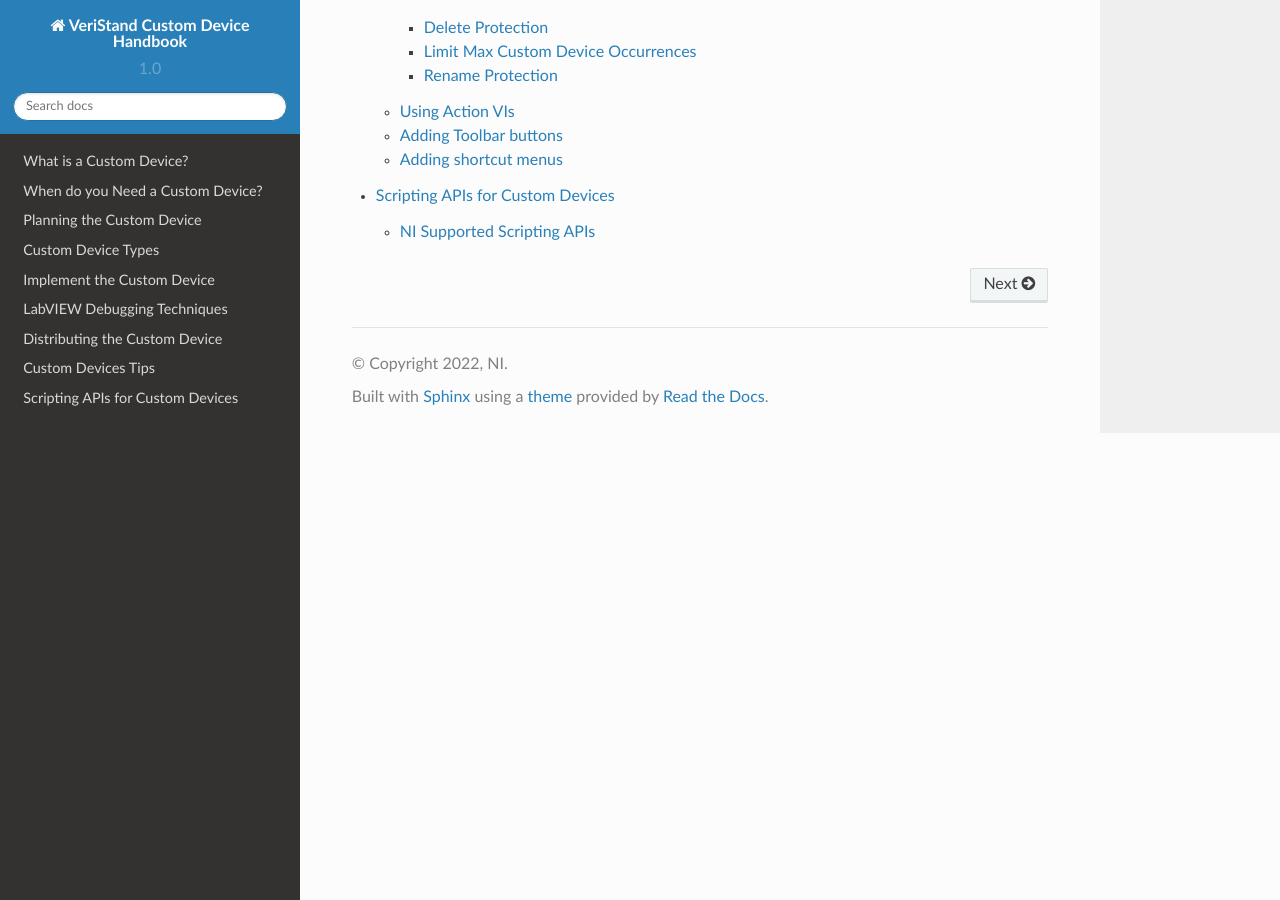
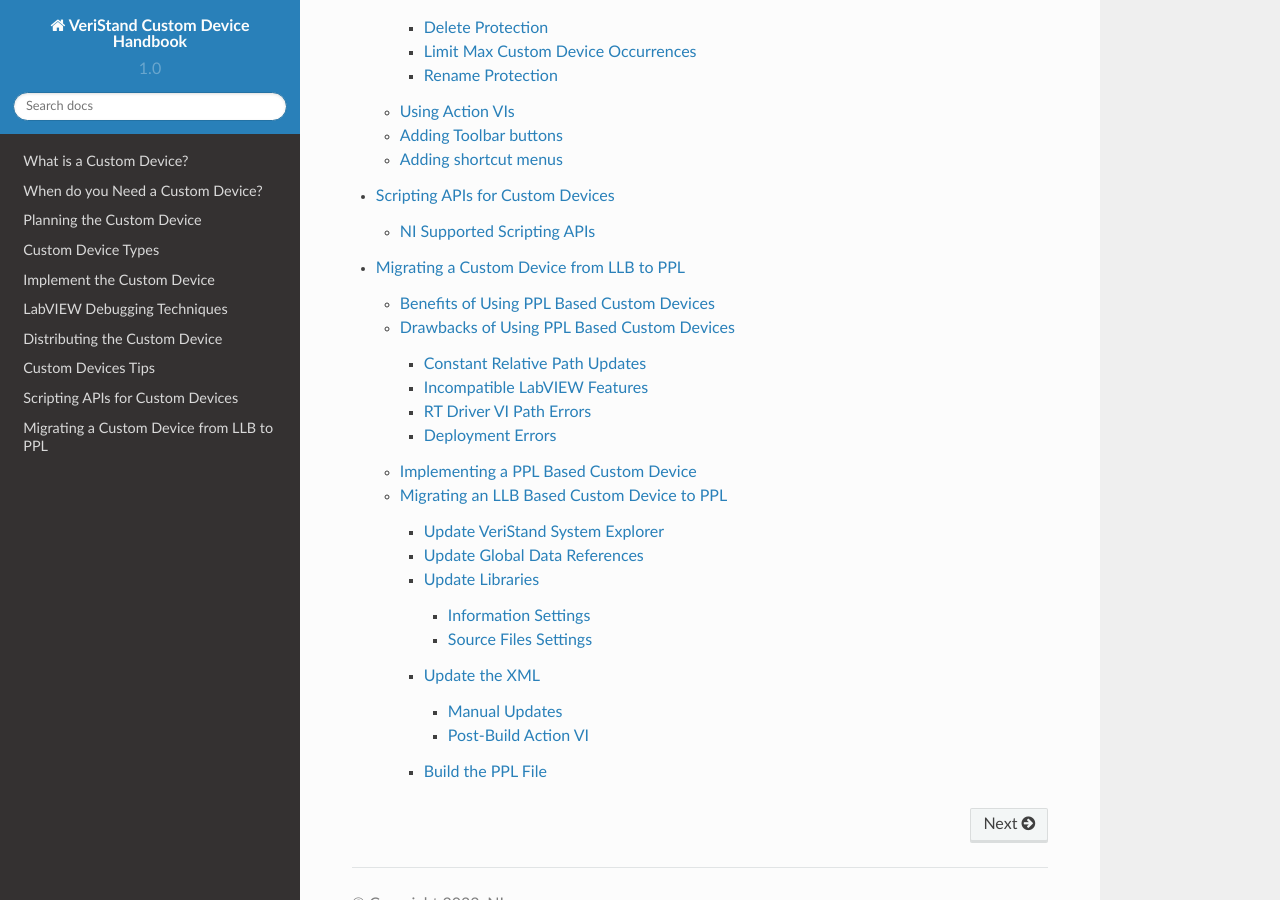
Before and after one commit to ni/niveristand-custom-device-handbook, a Sphinx documentation site: the page built from docs/index.md, in a window 1280 px wide and 900 px high, scrolled down 3280 px. Built offline with Sphinx 7.4.7 and the Read the Docs theme 2.0.0, drawn with Linux system fonts in a browser that asks for light colours; pages that are not in the unit, such as notebooks, are missing from menus; some of the changed lines change nothing that is shown.

Commit message:
Merge ppl-support development branch into main branch (#41)

```diff
--- /dev/null
+++ b/docs/Migrating_LLB_to_a_PPL_based_Custom_Device.md
@@ -0,0 +1,199 @@
+## Migrating from LLB to PPL
+
+A *packed project library* (PPL) is a compiled LabVIEW library (*.lvlib*) that contains the VIs of that library. PPLs allow you to call public VIs similarly to their use in the original project library.
+
+PPLs were first introduced in LabVIEW 2010. From LabVIEW 2017 onward, you can compile a PPL for newer versions of LabVIEW. This option is enabled by default.
+
+**Note:** To change this setting, in the Packed Library build specification, click **Advanced** and disable **Allow future versions of LabVIEW to load this packed library**.
+
+Using a PPL to package a VeriStand custom device does not block the use of a *LabVIEW library* (LLB). The two options can coexist as a part of the same project. To use both packaging methods, retain the existing LLB build specifications and add the additional PPL build specifications to the project.
+
+To support PPL and LLB packaging, you may need to make the following modifications to your custom device:
+
+* Update the custom device source code.
+* Update the XML configuration file to reflect the new loading paths for the custom device elements.
+* Include mutation code for backwards compatibility of custom data types.
+
+### Benefits of Using PPL Based Custom Devices
+
+A PPL provides namespacing for all contained items and preserves the file hierarchy of the source project library. These features result in several benefits for a custom device:
+* Grants each packaged custom device a copy of shared VI dependencies. These copies are compiled and included in the PPL through namespacing. The PPL also avoids load-time conflicts.
+
+* Avoids internal naming conflicts by preserving the file hierarch. LLBs could generate compile-time warnings and extra files. You can include multiple LabVIEW project libraries in the same PPL, even if the libraries contain items with the same name. This also allows for the easier use of LabVIEW classes when building custom devices.
+
+* Improves deployment time through a smaller disk footprint. The following image demonstrates the relative size difference between PPL and LLB packaging of the same FPGA Addon Engine.
+
+![](images/Disk_Footprint.jpg)
+
+### Drawbacks of Using PPL Based Custom Devices
+
+Converting a custom device to PPL comes with a number of manageable drawbacks.
+
+* Constant relative path updates
+* Incompatible LabVIEW features
+* RT Driver VI path errors
+* Deployment errors
+
+#### Constant Relative Path Updates
+
+Relative paths for PPL items start from the most common directory on disk. Changing the organization or disk location of an item in the library build specification can affect the relative path. Changes within the custom device folder structure can also alter the organization of the items.
+
+Each change will require an update to the configuration XML file to include the newest paths. To resolve this issue, refer to the [Update the XML](https://niveristand-custom-device-handbook.readthedocs.io/en/latest/Migrating_LLB_to_a_PPL_based_Custom_Device.html#update-the-xml).
+
+#### Incompatible LabVIEW Features
+
+Some LabVIEW features are not compatible with PPL. For example, public malleable VIs (VIMs) cannot be included in a PPL for export. Only VIMs set with a private scope can be included. To resolve this issue, remove these features from your custom device at the code or project level.
+
+#### RT Driver VI Path Errors
+
+Opening a PPL based custom device in VeriStand will generate invalid path errors for the RT Driver VIs. VeriStand System Explorer does not recognize PPL paths. These errors do not affect how the Custom Device runs. To resolve this issue, refer to the [Update VeriStand System Explorer](https://niveristand-custom-device-handbook.readthedocs.io/en/latest/Migrating_LLB_to_a_PPL_based_Custom_Device.html#update-veristand-system-explorer).
+
+#### Deployment Errors
+
+Some custom device APIs, such as the NI VeriStand Custom Device Channel APIs, use Global Data References. This will cause deployment errors for a PPL based custom device. To resolve this issue, refer to the [Update Global Data References](https://niveristand-custom-device-handbook.readthedocs.io/en/latest/Migrating_LLB_to_a_PPL_based_Custom_Device.html#update-global-data-references).
+
+### Implementing a PPL Based Custom Device
+
+To create a new PPL based Custom Device, use the [VeriStand Custom Device Wizard](https://github.com/ni/niveristand-custom-device-wizard/releases) to generate a template project.
+
+### Migrating an LLB Based Custom Device to PPL
+
+To migrate to a PPL based custom device, you must perform the following actions.
+
+1. Update VeriStand System Explorer
+2. Update Global Data References
+3. Update Libraries
+4. Update the XML
+5. Build the PPL File
+
+#### Update VeriStand System Explorer
+
+To remove RT Driver path errors, update the *Initialization* and *Action on Compile* VIs.
+
+Inside the Initialization VI, add a *Clear RT Drivers* subVI to delete all RT Driver paths from the system definition after the custom device is created. The paths can be removed because they are only used during and after deployment.
+
+The following image displays where to insert the subVI.
+
+![](images/Initialization_Change.png)
+
+Inside the Action on Compile VI, add a *Set RT Driver* subVI to re-insert the corresponding RT Driver paths before system deployment. VeriStand keeps a copy of the deployed system definition in the local cache unless the system definition is unmodified between deployments. The latest changes are preserved, allowing VeriStand to use the "complete" system definition from the local cache during deployment.
+
+The following image displays where to insert the subVI.
+
+![](images/Action_on_Compile.png)
+
+#### Update Global Data References
+
+When using certain VeriStand Custom Device APIs, such as in an inline custom device, you must update how global data references are initialized.
+
+For performance reasons, channel values are stored in VeriStand as a single block of data. For example, they can be sorted as an array of double values. To access a value element corresponding to a given channel, VeriStand uses Global Variables to pass engine pointer information to the calling APIs.
+
+This approach works for LLB based custom devices, but not for PPL. When compiling a PPL, a separate, namespaced, copy of the global variable is created and included within the package. The global variable cannot be used to transfer data between the VeriStand engine and the running custom device. Performing a data transfer results in a runtime error. To mitigate this problem, implement an alternative way to access the values within these global variables.
+
+The following initialization code needs to be incapsulated within a subVI, such as **Initialize Global Variables**.
+
+![](images/GlobalVariableINIT.PNG)
+
+This code can be called only once from within the target custom device. For an inline custom device, it must also be called in the RT Driver **Read Data from HW** case for engine initialization.
+
+The following image displays where to insert this code.
+
+![](images/Init_Global_Var_subVI.PNG)
+
+#### Update Libraries
+
+You must create a PPL for each LLB build specification in the project.
+
+The PPL needs to have a similar configuration to the LLB. You should keep the same built files structure, including the same file structure as the LLB build specifications. This will allow you to reuse the build post-step to copy generated files to the VeriStand directory.
+
+To make these library updates in LabVIEW, right-click **Build Specifications** and select **New** » **Packed Library**.
+
+##### Information Settings
+
+In the Configuration Release PPL Properties dialog box, click **Information** to enter a new **Build Specification Name**.
+
+There are rules to consider when organizing the built files. These rules ensure that the files can be copied or moved to the VeriStand Custom Device's directory once built.
+
+**Note:** The Post Build Action VI operates based on the same naming and path convention.
+
+ a) Custom Device System Explorer
+
+![](images/PPL_Config_Info.PNG)
+
+* The destination path should have the following structure: ``"..\built\Custom Device Name\Operating System``
+* The PLL file name should use the following format: [Custom Device Name] + [Configuration]
+
+The following image displays an example name and path of a Windows Configuration library file.
+
+![](images/Sys_Explorer_Path.PNG)
+
+ b) Custom Device Engine
+
+* The destination path should use the following structure: ``"..\built\Custom Device Name\Operating System``
+* The PLL file name should use the following format: [Custom Device Name] + [Engine] + [Operating System Name]
+
+The following image displays an example name and path of a Linux engine file.
+
+![](images/Engine_Path.PNG)
+
+**Note:** Starting with VeriStand 2021, VeriStand only supports a Linux x64 real-time operating system.
+
+##### Source Files Settings
+
+ a) Custom Device System Explorer
+
+In the Configuration Release PPL Properties dialog box, click **Source Files** and select the library containing the System Explorer files of your custom device (i.e. Configuration library). Set this library as the **Top-level Library**.
+
+![](images/PPL_Config_Source.png)
+
+**Note:** To distribute additional files with the PPL, such as a configuration XML file, add them to the **Always-Included** files list.
+
+ b) Custom Device Engine
+
+In the Configuration Release PPL Properties dialog box, click **Source Files** and select the library containing the engine files of your custom device (i.e. Configuration library). Set this library as the **Top-level Library**.
+
+![](images/Source_Files_Eng.png)
+
+**Note:** You should also configure PPLs for the Real Time targets build specifications.
+
+#### Update the XML
+
+You must update XML files either manually or by creating a **Post-Build Action** VI.
+
+##### Manual Updates
+
+To update manually, you will need to update the path for each LLB with the path of each corresponding PPL.
+
+The following image displays the XML code sequence for the custom device RT Driver VI on a Windows target.
+
+![](images/XML_Engine_Path_LLB.PNG)
+
+You need to update what comes after the `<Path>` tag.
+
+![](images/XML_Engine_Path_PPL.PNG)
+
+The `<Path>` tag contains a path for a VI located inside a PPL. You need to update all the `<Path>` tags in the XML that reference VIs inside the newly created PPLs.
+
+**Note:** You also need to update the `<RealTimeSystemDestination>` tags.
+
+##### Post-Build Action VI
+
+To automate path updates, implement a VI to update the XML file.
+
+The following image displays one possible VI.
+
+![](images/XML_updater.PNG)
+
+You can set this VI in LabVIEW as a Post-Build Action for your engine or configuration build specification.
+
+To set the action in LabVIEW, open the Engine Release PPL Properties dialog box and click **Pre/Post Build Actions** to enable **Excute VI after build**.
+
+![](images/Execute_XML_updater.PNG)
+
+#### Build the PPL File
+
+Once finished with your updates, you can build the PPL.
+
+The following window should display after the build finishes.
+
+![](images/ppl_done.PNG)
--- a/docs/index.md
+++ b/docs/index.md
@@ -32,3 +32,4 @@
 
    + [Custom Devices Tips & Tricks](Custom_Device_Tips_and_Tricks.md)
    + [Scripting APIs for Custom Devices](Scripting_API.md)
+   + [Migrating a Custom Device from LLB to PPL](Migrating_LLB_to_a_PPL_based_Custom_Device.md)
```
Also changed, not shown: docs/images/Action_on_Compile.png (added), docs/images/BuildSpecification.PNG (added), docs/images/Disk_Footprint.jpg (added), docs/images/Engine_Path.PNG (added), docs/images/Execute_XML_updater.PNG (added), docs/images/GlobalVariableINIT.PNG (added), docs/images/Init_Global_Var_subVI.PNG (added), docs/images/Initialization_Change.png (added), docs/images/PPL_Config_Info.PNG (added), docs/images/PPL_Config_Source.png (added), docs/images/Source_Files_Eng.png (added), docs/images/Sys_Explorer_Path.PNG (added), docs/images/VeriStand_Path_Error.png (added), docs/images/XML_Engine_Path_LLB.PNG (added), 3 more files.
